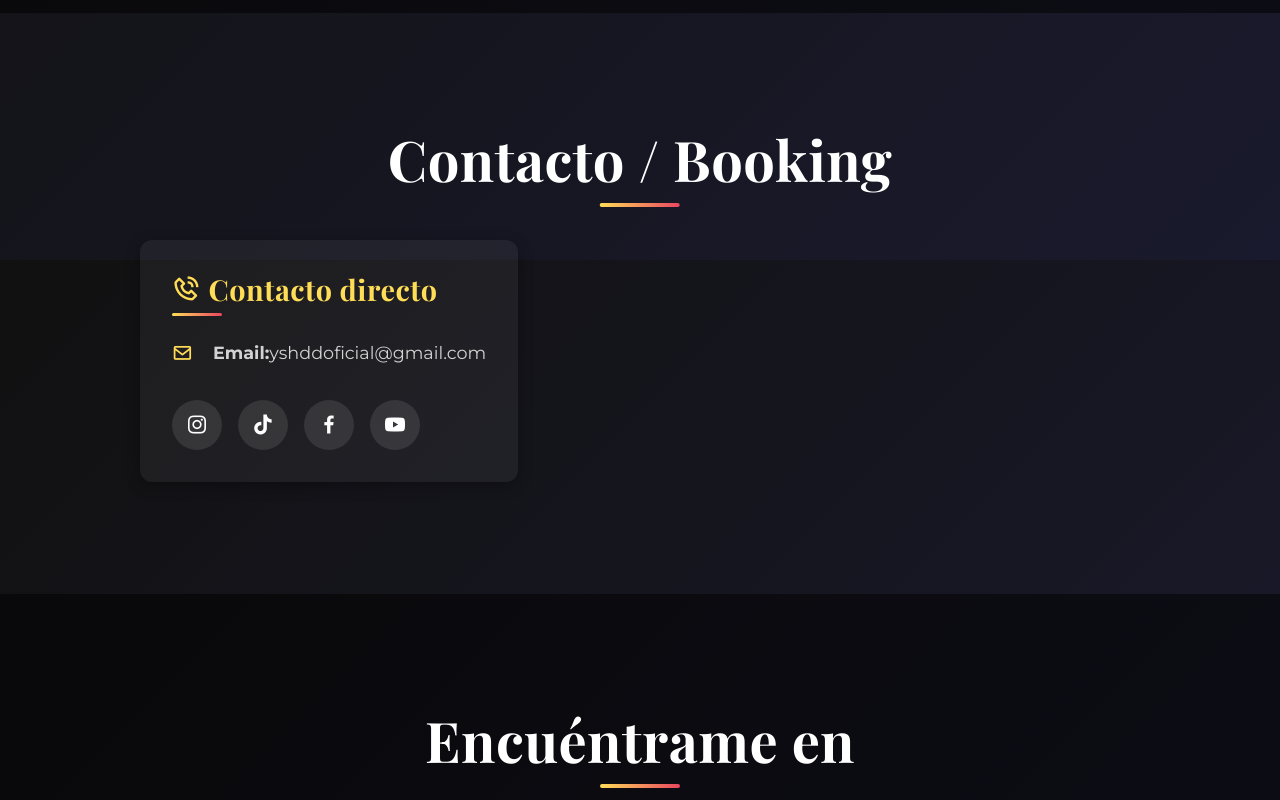
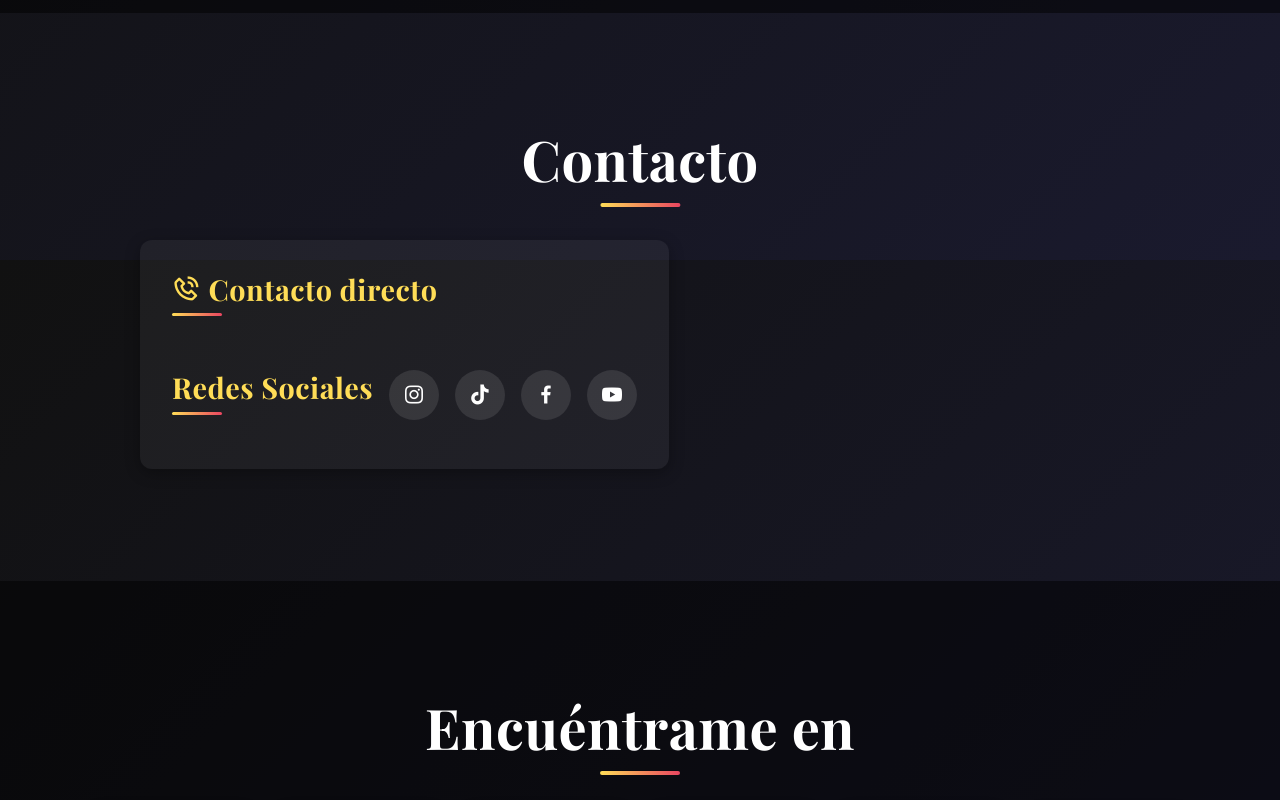
Before and after one commit to YSHDD-OFICIAL/YSHDDOFICIAL, a plain HTML site: page index.html in a window 1280 px wide. Shown: the part 2940-3740 px from the top of the page. Drawn offline with nearby package versions, Linux system fonts and the light colour scheme; a web font is replaced by a local one.

Commit message:
Update index.html

```diff
--- a/index.html
+++ b/index.html
@@ -249,7 +249,7 @@
         <!-- Sección Contacto -->
         <section id="contacto" class="section" >
             <div class="container">
-                <h2 class="section-title scroll-reveal">Contacto / Booking</h2>
+                <h2 class="section-title scroll-reveal">Contacto</h2>
                 <div class="contact-container" >
                     <form id="contact-form" class="contact-form scroll-reveal" novalidate style="display: none;">
                         <div class="form-group">
@@ -270,15 +270,16 @@
                         </div>
                         <button type="submit" class="submit-btn"><i class='bx bx-paper-plane'></i> Enviar Mensaje</button>
                     </form>
-                    <div class="contact-info scroll-reveal">
+                    <div class="contact-info scroll-reveal" >
                         <h3><i class='bx bx-phone-call'></i> Contacto directo</h3>
-                        <div class="contact-details">
+                        <div class="contact-details" style="display: none;">
                             <p><i class='bx bx-envelope'></i> <strong>Email: </strong>yshddoficial@gmail.com</p>
                             <p style="display: none;"><i class='bx bxl-whatsapp'></i> <strong>WhatsApp:</strong> <a href="https://wa.me/571234567890">+57 123 456 7890</a></p>
                             <p style="display: none;"><i class='bx bx-briefcase'></i> <strong>Manager:</strong> <a href="mailto:manager@yshdd.com">manager@yshdd.com</a></p>
                             <p style="display: none;"><i class='bx bx-calendar-event'></i> <strong>Booking:</strong> <a href="mailto:booking@yshdd.com">booking@yshdd.com</a></p>
                         </div>
                         <div class="social-links">
+                            <h3>Redes Sociales</h3>
                             <a href="https://instagram.com/yshddoficial" target="_blank" rel="noopener noreferrer" aria-label="Instagram"><i class='bx bxl-instagram'></i></a>
                             <a href="https://tiktok.com/@yshddoficial" target="_blank" rel="noopener noreferrer" aria-label="TikTok"><i class='bx bxl-tiktok'></i></a>
                             <a href="https://facebook.com/@yshddoficial" target="_blank" rel="noopener noreferrer" aria-label="Facebook"><i class='bx bxl-facebook'></i></a>
```
